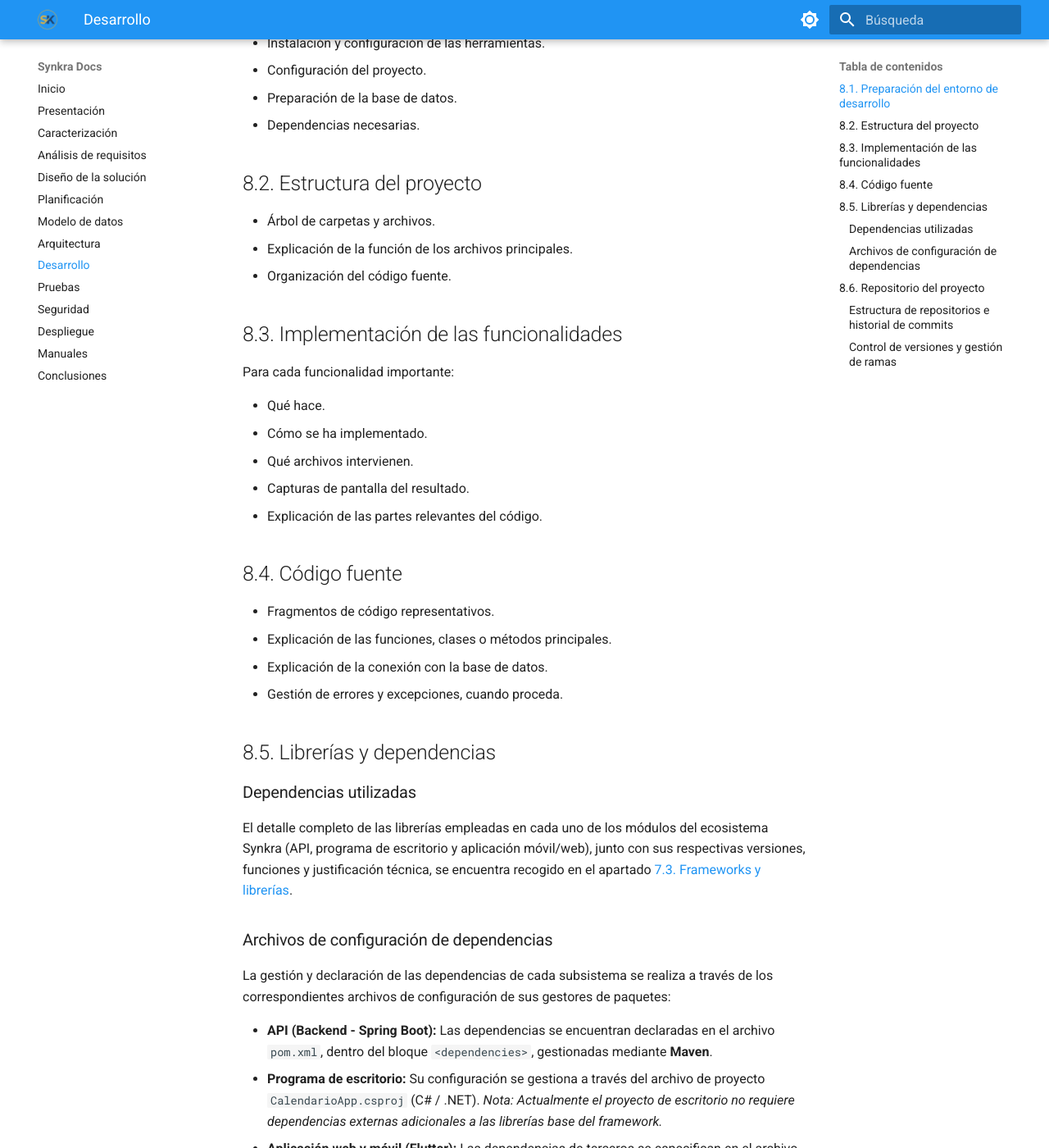
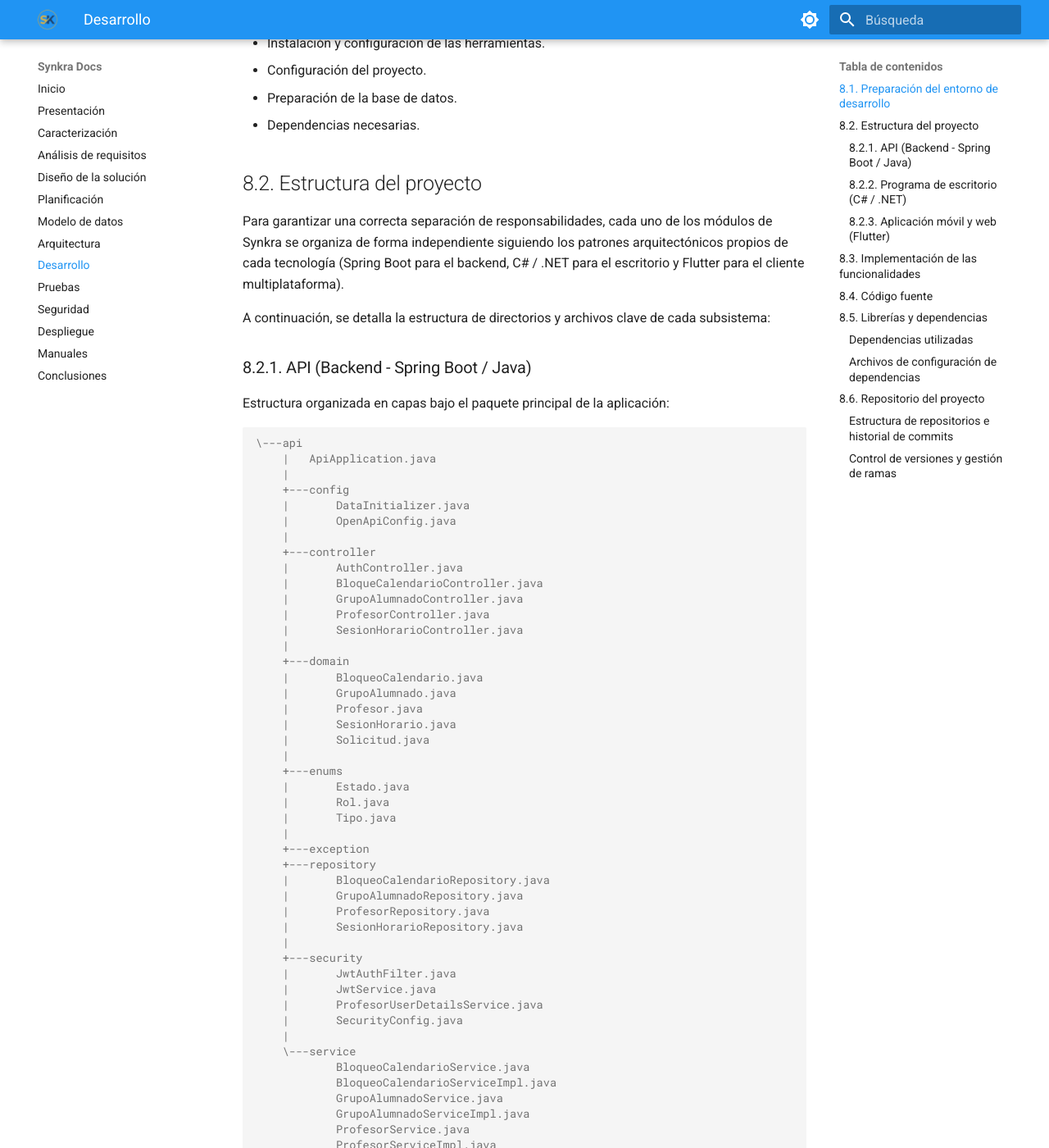
Before and after one commit to ian-ani/synkra-docs, an MkDocs documentation site: the page built from docs/08-desarrollo.md, in a window 1280 px wide and 1400 px high, scrolled down 191 px. Shown: the whole window at 82% size. Built offline with MkDocs 1.6.1 and Material for MkDocs 9.7.7, drawn with Linux system fonts in a browser that asks for light colours; some of the changed text lies outside the part shown.

Commit message:
Estructura de directorios

````diff
--- a/docs/08-desarrollo.md
+++ b/docs/08-desarrollo.md
@@ -9,7 +9,138 @@
 
 ## 8.2. Estructura del proyecto
 
-- Árbol de carpetas y archivos.
+Para garantizar una correcta separación de responsabilidades, cada uno de los módulos de Synkra se organiza de forma independiente siguiendo los patrones arquitectónicos propios de cada tecnología (Spring Boot para el backend, C# / .NET para el escritorio y Flutter para el cliente multiplataforma).
+
+A continuación, se detalla la estructura de directorios y archivos clave de cada subsistema:
+
+### 8.2.1. API (Backend - Spring Boot / Java)
+
+Estructura organizada en capas bajo el paquete principal de la aplicación:
+
+```console
+\---api
+    |   ApiApplication.java
+    |
+    +---config
+    |       DataInitializer.java
+    |       OpenApiConfig.java
+    |
+    +---controller
+    |       AuthController.java
+    |       BloqueCalendarioController.java
+    |       GrupoAlumnadoController.java
+    |       ProfesorController.java
+    |       SesionHorarioController.java
+    |
+    +---domain
+    |       BloqueoCalendario.java
+    |       GrupoAlumnado.java
+    |       Profesor.java
+    |       SesionHorario.java
+    |       Solicitud.java
+    |
+    +---enums
+    |       Estado.java
+    |       Rol.java
+    |       Tipo.java
+    |
+    +---exception
+    +---repository
+    |       BloqueoCalendarioRepository.java
+    |       GrupoAlumnadoRepository.java
+    |       ProfesorRepository.java
+    |       SesionHorarioRepository.java
+    |
+    +---security
+    |       JwtAuthFilter.java
+    |       JwtService.java
+    |       ProfesorUserDetailsService.java
+    |       SecurityConfig.java
+    |
+    \---service
+            BloqueoCalendarioService.java
+            BloqueoCalendarioServiceImpl.java
+            GrupoAlumnadoService.java
+            GrupoAlumnadoServiceImpl.java
+            ProfesorService.java
+            ProfesorServiceImpl.java
+            SesionHorarioService.java
+            SesionHorarioServiceImpl.java
+```
+
+### 8.2.2. Programa de escritorio (C# / .NET)
+
+```console
+...
+|
++---bin
+|
++---Converters
+|       Converters.cs
+|
++---Models
+|       DiaCalendario.cs
+|       TipoDia.cs
+|
++---obj
+|
++---Services
+|       ApiClient.cs
+|       ApiExceptions.cs
+|       AuthService.cs
+|       SesionUsuario.cs
+|
++---ViewModels
+|       MainViewModel.cs
+|
+\---Views
+        LoginView.xaml
+        LoginView.xaml.cs
+        ProfesoresView.xaml
+        ProfesoresView.xaml.cs
+```
+
+### 8.2.3. Aplicación móvil y web (Flutter)
+
+Estructura modular orientada a pantallas, servicios y componentes reutilizables:
+
+```console
+...
+|
+|   main.dart
+|
++---models
+|       bloqueo.dart
+|       profesor.dart
+|       sesion_horario.dart
+|
++---pages
+|       auth_gate.dart
+|       calendar_screen.dart
+|       home_screen.dart
+|       login_screen.dart
+|       school_info_screen.dart
+|       sesion_horario.dart
+|       solicitud_calendar_screen.dart
+|       solicitud_screen.dart
+|       user_screen.dart
+|
++---services
+|       api_client.dart
+|       api_config.dart
+|       auth_service.dart
+|       token_storage.dart
+|
++---utils
+|       utils.dart
+|
+\---widget
+        horario_semanal.dart
+        nav_bar.dart
+        password_change_box.dart
+        password_widget.dart
+```
+
 - Explicación de la función de los archivos principales.
 - Organización del código fuente.
 
````
